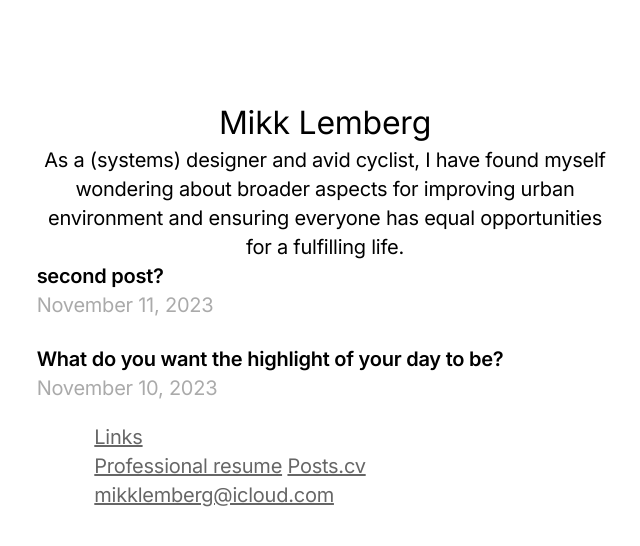
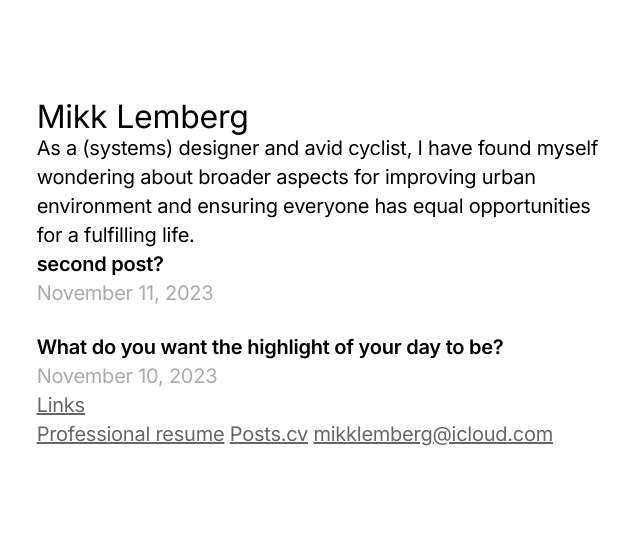
Before and after one commit to mikklemberg/My-personal-notes, a Jekyll site: the page built from README.md, in a window 1280 px wide. Shown: the top 546 px of the page, without its empty margins (315-955 px from the left). Built offline with Jekyll 4.4.1, drawn with Linux system fonts in a browser that asks for light colours; our own code applies the rules of GitHub Pages for plain Markdown files.

Commit message:
Update style.css

```diff
--- a/assets/css/style.css
+++ b/assets/css/style.css
@@ -22,13 +22,14 @@ body, h1, h2, h3, h4, h5, h6, p, a {
 
 /* Header Styles */
 .header {
-    text-align: center;
+    text-align: start;
 }
 
 .header h1, .post-header h1 {
     font-size: 32px;
     font-weight: 400;
     color: #000;
+    line-height: 105%;
 }
 
 /* Main page post titles */
@@ -76,7 +77,6 @@ body, h1, h2, h3, h4, h5, h6, p, a {
 /* Footer Styles */
 .footer {
     background-color: #fff;
-    padding: 1em 10%;
     position: relative;
 }
 
```
